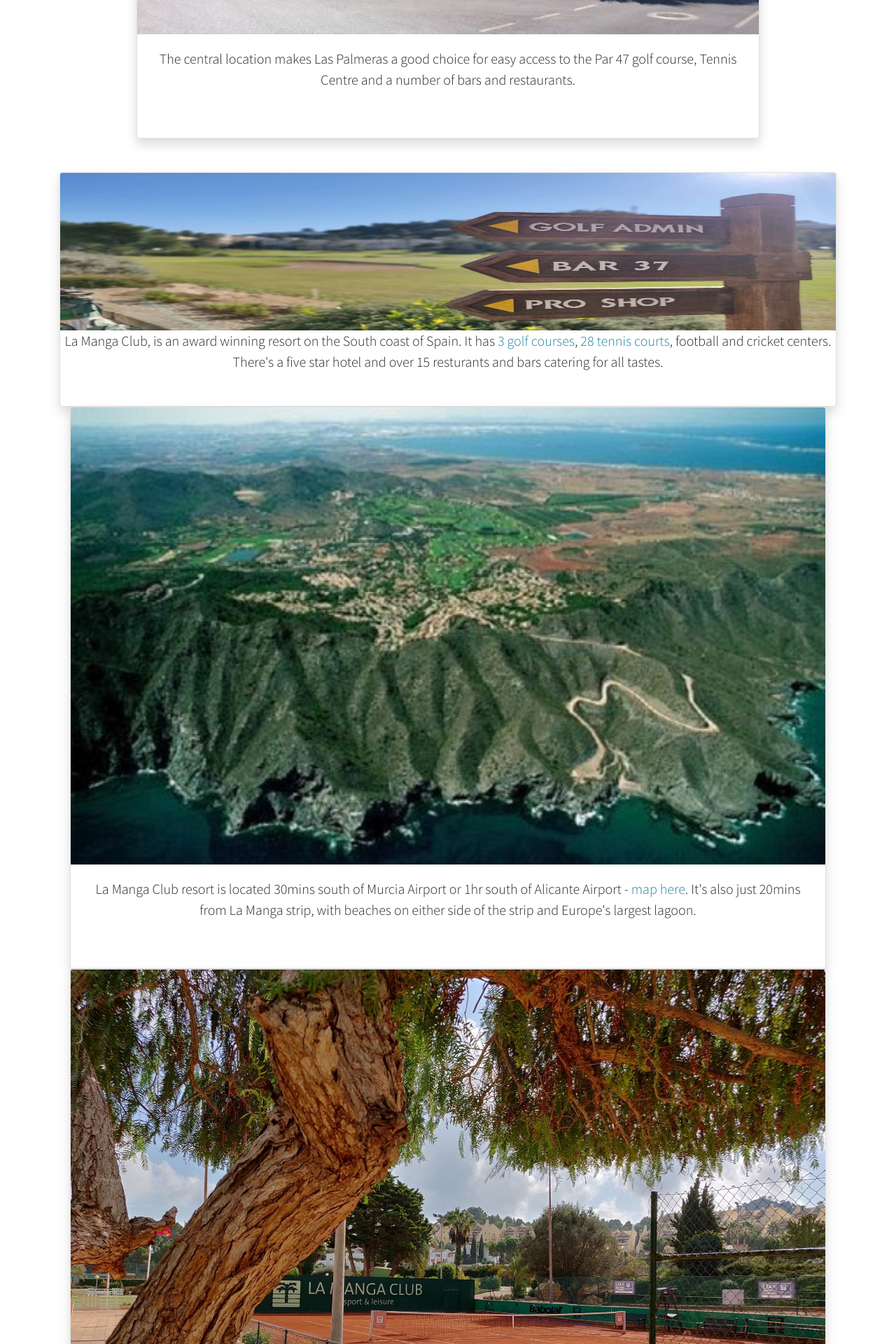
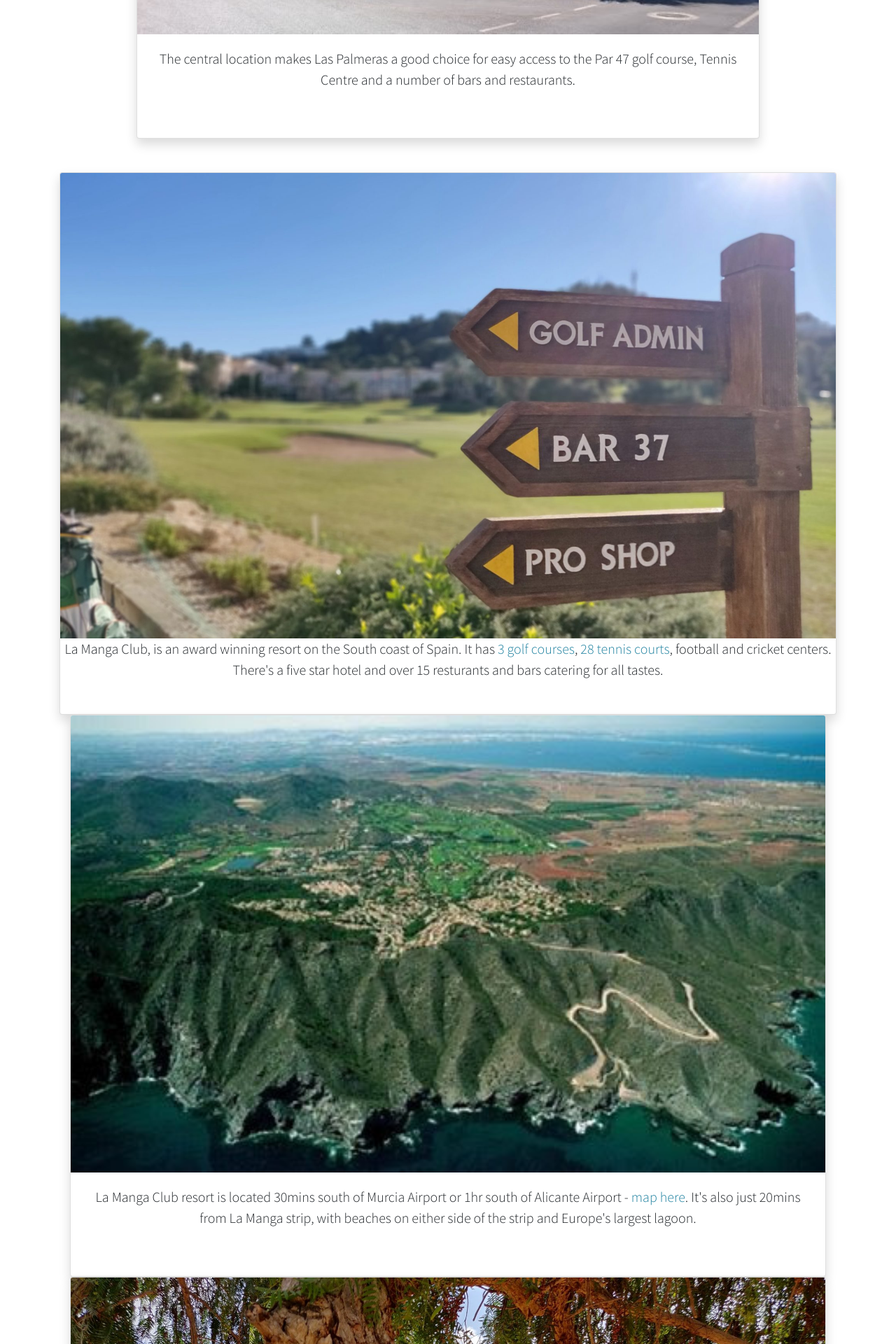
Before and after one commit to richsteer/richsteer.github.io, a Jekyll site: the page built from index.html, in a window 1280 px wide. Shown: the part 1948-3868 px from the top of the page at 70% size. Built offline with Jekyll 4.4.1, drawn with Linux system fonts in a browser that asks for light colours.

Commit message:
Update index.html

```diff
--- a/index.html
+++ b/index.html
@@ -43,7 +43,7 @@
         <div class="row row-cols-1 row-cols-sm-2 row-cols-md-3 g-3">
             <div class="col">
                 <div class="card shadow">
-                    <img src="assets/img/la-manga-club-north-course-signpost.jpg" width="100%" height="225" class="card-img-top" alt="..">
+                    <img src="assets/img/la-manga-club-north-course-signpost.jpg" width="50%" height="50%" class="card-img-top" alt="..">
                         <!--<h5 class="card-title">Card title</h5>-->
                         <p class="lead mb-5">La Manga Club, is an award winning resort on the South coast of Spain. It has <a href="https://lamangaclub.com/en/sports/golf" class="link-primary" target="_blank">3 golf courses</a>, <a href="https://lamangaclub.com/en/sports/tennis" class="link-primary" target="_blank">28 tennis courts</a>, football and cricket centers. There's a five star hotel and over 15 resturants and bars catering for all tastes.</p>
                         <!--<a href="#" class="btn btn-primary">Go somewhere</a>-->
```
